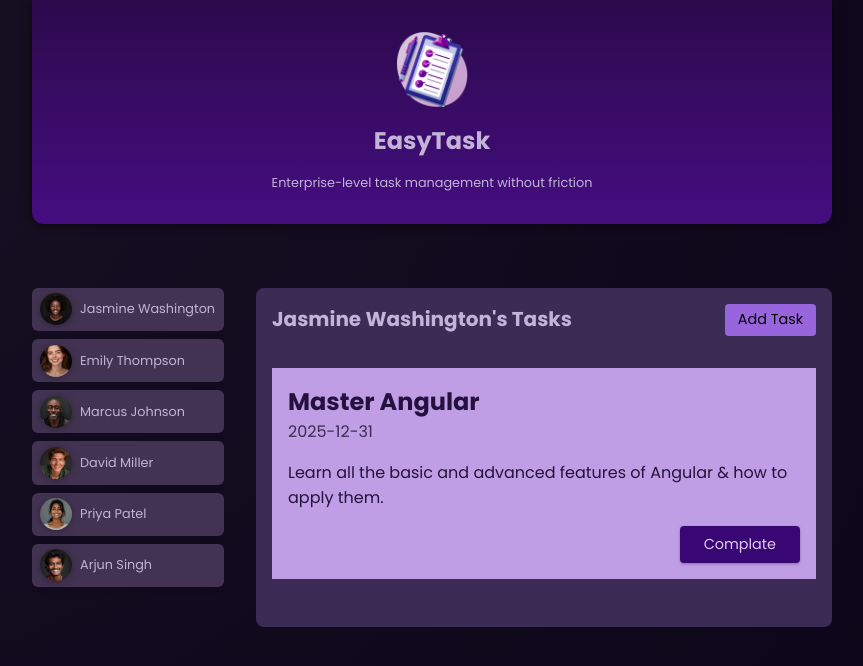
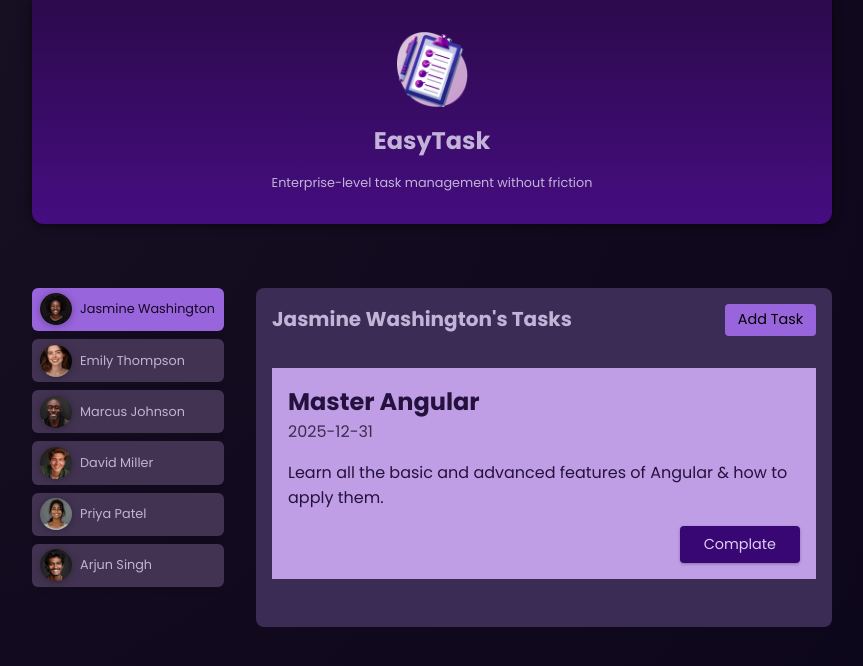
Before and after one commit to vaturix/first-angular-app, an Angular app: page / in a window 1280 px wide. Both pictures are taken after a click on the button "Jasmine Washington". Shown: the top 666 px of the page, without its empty margins (208-1071 px from the left). Built offline with nearby package versions, Linux system fonts and the light colour scheme.

Commit message:
deleting task

```diff
--- a/src/app/app.component.html
+++ b/src/app/app.component.html
@@ -5,6 +5,7 @@
             <li>
                 <app-user
                 [user]="user"
+                [selected]="user.id === selectedUserId"
                 (select)="onSelectUser($event)"
                 />
             </li>
--- a/src/app/tasks/task/task.component.html
+++ b/src/app/tasks/task/task.component.html
@@ -3,6 +3,6 @@
     <time> {{task.dueDate}}</time>
     <p>{{task.summary}}</p>
     <p class="actions">
-        <button>Complate</button>
+        <button (click)="onCompleteTask()">Complate</button>
     </p>
 </article>
--- a/src/app/tasks/task/task.component.ts
+++ b/src/app/tasks/task/task.component.ts
@@ -1,4 +1,4 @@
-import { Component, Input } from '@angular/core';
+import { Component, EventEmitter, Input, Output } from '@angular/core';
 import { Task } from './task.model';
 
 @Component({
@@ -9,4 +9,9 @@
 })
 export class TaskComponent {
 @Input({required: true}) task!: Task;
+@Output() complete = new EventEmitter<string>();
+
+onCompleteTask() {
+this.complete.emit(this.task.id);
 }
+}
--- a/src/app/tasks/tasks.component.html
+++ b/src/app/tasks/tasks.component.html
@@ -8,7 +8,7 @@
 <ul>
     @for (task of selectedUserTasks; track task.id){
         <li>
-            <app-task [task]="task"/>
+            <app-task [task]="task" (complete)="onCompleteTask($event)"/>
         </li>
     }
 <li>
--- a/src/app/tasks/tasks.component.ts
+++ b/src/app/tasks/tasks.component.ts
@@ -40,4 +40,8 @@
   get selectedUserTasks() {
     return this.tasks.filter((task) => task.userId === this.userId);
   }
+
+  onCompleteTask(id: string) {
+this.tasks = this.tasks.filter((task) => task.id !== id);
+  }
 }
--- a/src/app/user/user.component.html
+++ b/src/app/user/user.component.html
@@ -1,5 +1,5 @@
 <div>
-    <button (click)="onSelectUser()"  >
+    <button [class.active]="selected" (click)="onSelectUser()"  >
         <img [src]="imagePath" [alt]="user.name" />
         <span>{{user.name}}</span>
     </button>
--- a/src/app/user/user.component.ts
+++ b/src/app/user/user.component.ts
@@ -9,6 +9,7 @@
 })
 export class UserComponent {
 @Input({ required: true }) user!: User;
+@Input({ required: true }) selected!: boolean;
 @Output() select = new EventEmitter();
 
 get imagePath() {
```
